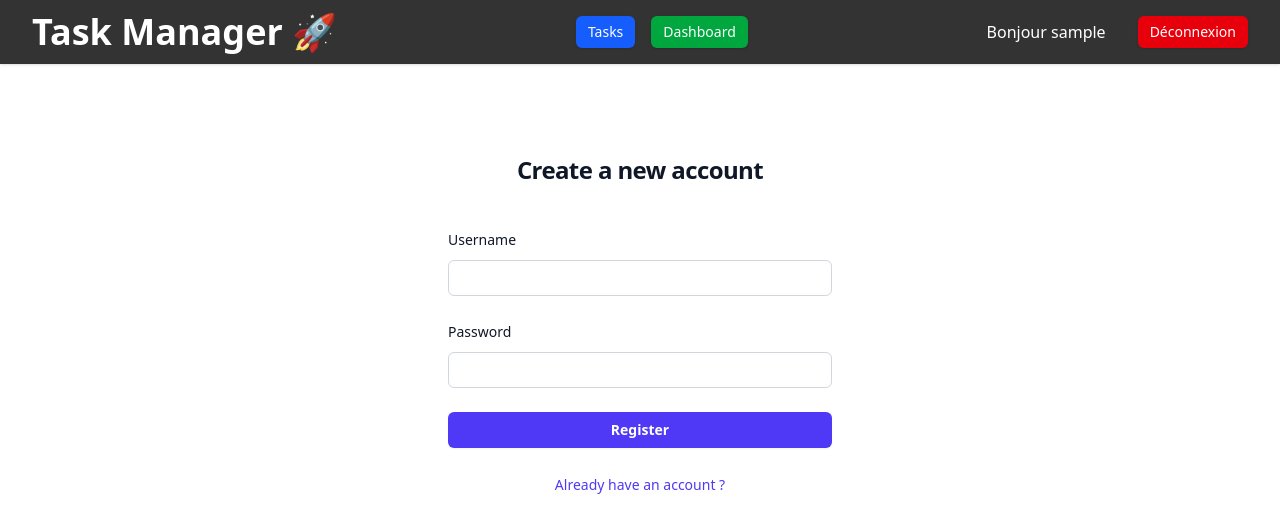
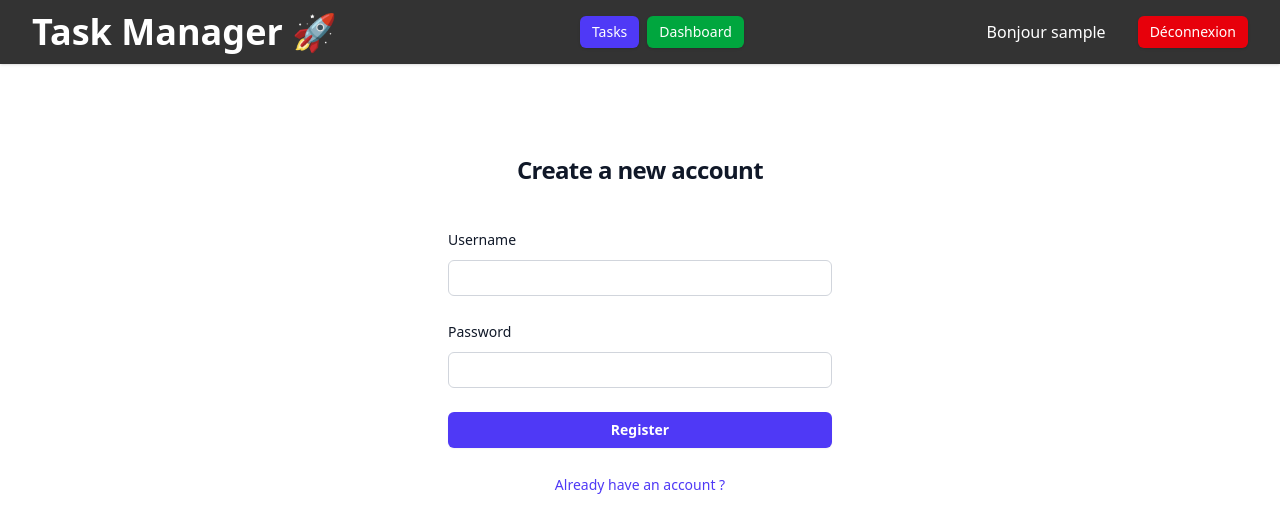
Before and after one commit to GuilhermeDias02/Angular_Todo_List, an Angular app: page /register in a window 1280 px wide. Shown: the top 532 px of the page. Built offline with nearby package versions, Linux system fonts and the light colour scheme; no server answers; sample sign-in values are in the browser's storage.

Commit message:
registrationToTask et registrationToDashboard

```diff
--- a/src/app/app.routes.ts
+++ b/src/app/app.routes.ts
@@ -39,6 +39,6 @@ export const routes: Routes = [
 {
         path: "dashboard",
         component: Dashboard,
-        //canActivate: [authGuard]
+        canActivate: [authGuard]
     }
     ];
--- a/src/app/shared/header/header.html
+++ b/src/app/shared/header/header.html
@@ -5,17 +5,19 @@
             Task Manager 🚀
         </div>
 
+        @if (authService.currentUser()) {
         <!-- Center buttons -->
-        <div class="flex-1 flex justify-center gap-4">
-            <a routerLink="/tasks" class="rounded-md bg-blue-600 px-3 py-1.5 text-sm font-medium text-white shadow-sm transition-colors hover:bg-blue-700 focus:outline-none focus:ring-2 focus:ring-blue-500 focus:ring-offset-2">
+                <div class="flex gap-2">
+            <button type="button" (click)="redirectionToTasks()"
+                class="rounded-md bg-indigo-600 px-3 py-1.5 text-sm font-medium text-white shadow-sm transition-colors hover:bg-indigo-700 focus:outline-none focus:ring-2 focus:ring-indigo-500 focus:ring-offset-2">
                 Tasks
-            </a>
-            <a routerLink="/dashboard" class="rounded-md bg-green-600 px-3 py-1.5 text-sm font-medium text-white shadow-sm transition-colors hover:bg-green-700 focus:outline-none focus:ring-2 focus:ring-green-500 focus:ring-offset-2">
+            </button>
+            <button type="button" (click)="redirectionToDashboard()"
+                class="rounded-md bg-green-600 px-3 py-1.5 text-sm font-medium text-white shadow-sm transition-colors hover:bg-green-700 focus:outline-none focus:ring-2 focus:ring-green-500 focus:ring-offset-2">
                 Dashboard
-            </a>
+            </button>
         </div>
 
-        @if (authService.currentUser()) {
         <!-- Right side -->
         <div class="flex items-center gap-8">
             <span class="text-l text-white">Bonjour {{authService.currentUser()?.username}}</span>
```
